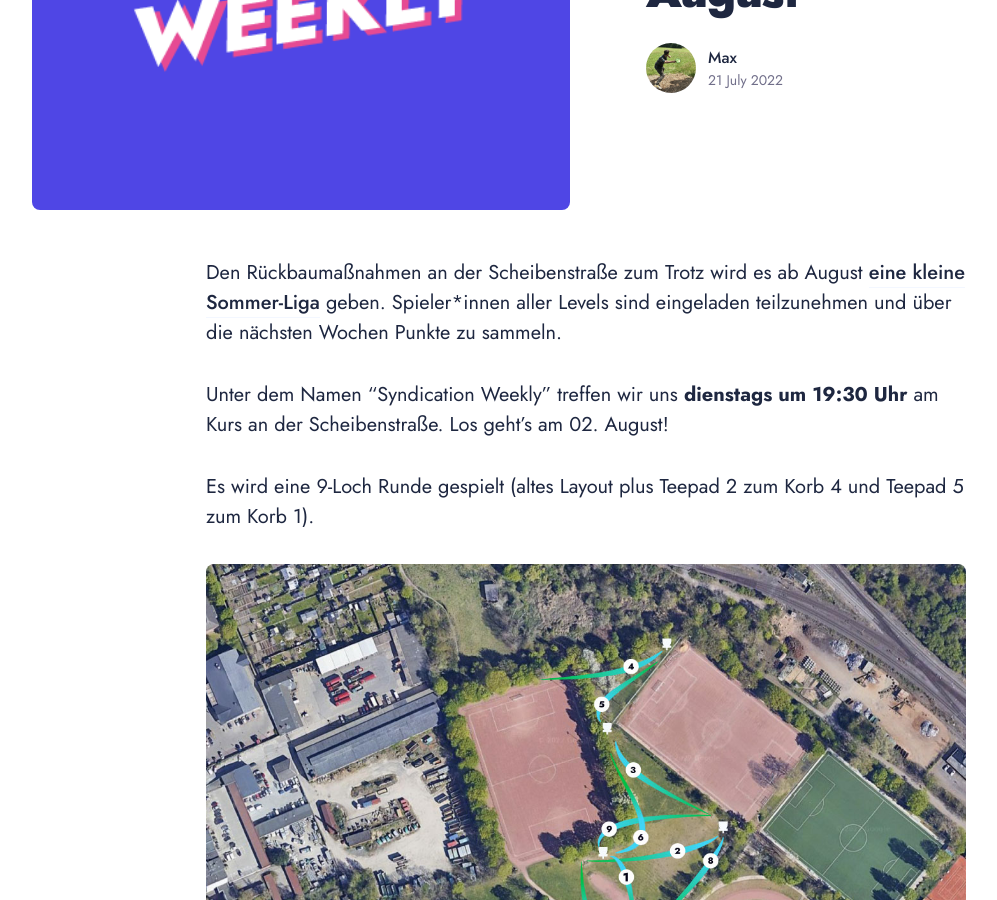
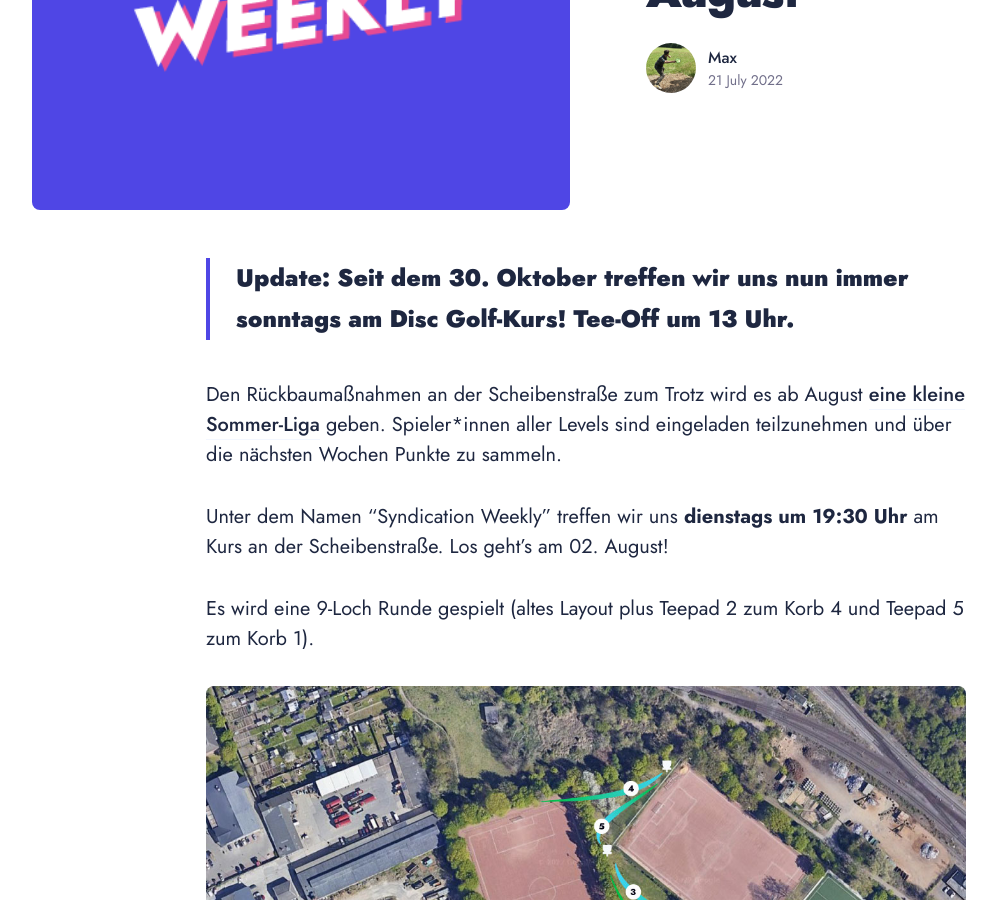
Before and after one commit to maxgreive/syndikat-web, a Jekyll site: the page built from _posts/2022-07-21-syndication-weekly-tournament.md, in a window 1280 px wide and 900 px high, scrolled down 394 px. Shown: the whole window, without its empty margins (54-1051 px from the left). Built offline with Jekyll 4.4.1, drawn with Linux system fonts in a browser that asks for light colours; nearby versions of some CDN libraries.

Commit message:
💬 update post

```diff
--- a/_posts/2022-07-21-syndication-weekly-tournament.md
+++ b/_posts/2022-07-21-syndication-weekly-tournament.md
@@ -5,6 +5,8 @@ image: /assets/images/posts/syndication-weekly-header.png
 tags: turniere league
 author: max
 ---
+
+> **Update:** Seit dem 30. Oktober treffen wir uns nun immer sonntags am Disc Golf-Kurs! Tee-Off um 13 Uhr.
 
 Den Rückbaumaßnahmen an der Scheibenstraße zum Trotz wird es ab August [eine kleine Sommer-Liga](https://udisc.com/leagues/syndication-weekly) geben. Spieler*innen aller Levels sind eingeladen teilzunehmen und über die nächsten Wochen Punkte zu sammeln.
 
```
